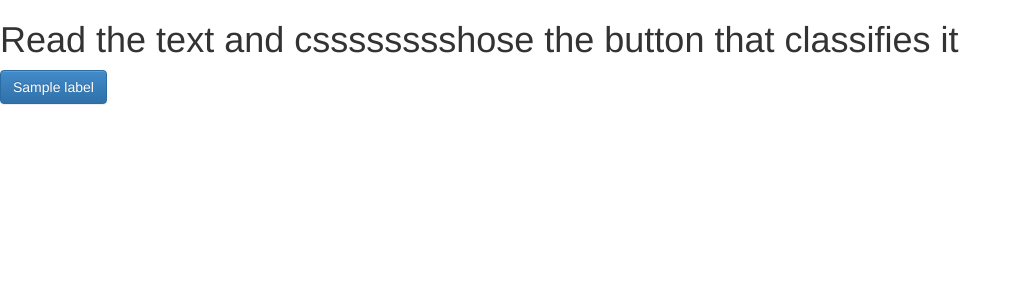
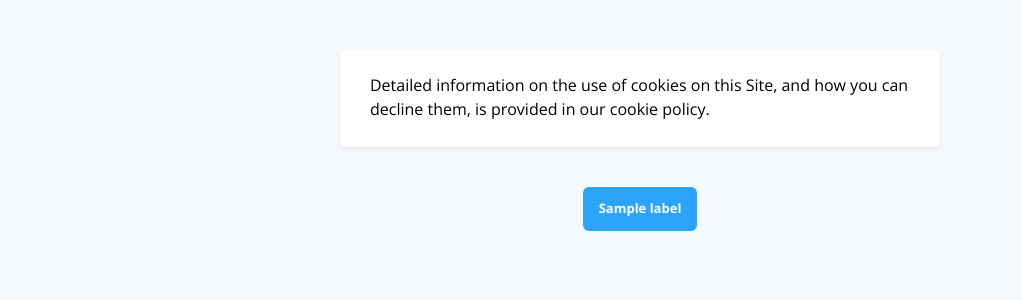
Before and after one commit to felixterpstra/classy, a Flask app: page /classy-text/1 in a window 1280 px wide. Shown: the top 300 px of the page, without its empty margins (0-1022 px from the left). Run offline with Flask 2, Linux system fonts and the light colour scheme; tables that the repository leaves empty hold one stand-in row (values such as "Sample post"); style sheets or scripts are compiled from the project's sources; parts of the project's set-up code (start-up, migrations or seed data) failed here and were passed over; some libraries are stand-ins or nearby versions.

Commit message:
Begin styling

```diff
--- a/migrations/versions/e249188620d6_.py
+++ b/migrations/versions/235b835f7833_.py
@@ -1,8 +1,8 @@
 """empty message
 
-Revision ID: e249188620d6
+Revision ID: 235b835f7833
 Revises:
-Create Date: 2018-01-26 15:15:37.129937
+Create Date: 2018-03-13 20:38:34.040851
 
 """
 from alembic import op
@@ -10,7 +10,7 @@ import sqlalchemy as sa
 
 
 # revision identifiers, used by Alembic.
-revision = 'e249188620d6'
+revision = '235b835f7833'
 down_revision = None
 branch_labels = None
 depends_on = None
--- /dev/null
+++ b/static/css/general.less
@@ -0,0 +1,87 @@
+html, body {
+  font-family: 'Open Sans', sans-serif;
+  background: #f6f9fc;
+}
+
+.home, .textView {
+}
+
+
+// Home
+
+.jobCardGrid {
+  padding: 50px;
+  display: grid;
+  grid-gap: 24px 22px;
+  grid-template-columns: repeat(auto-fill, minmax(250px, 1fr));
+  align-items: start;
+}
+
+.jobCard {
+  box-shadow: 0 2px 4px rgba(50, 50, 93, .1);
+  background: white;
+  border-radius: 4px;
+  text-decoration: none;
+  padding: 23px 30px 26px;
+  transition: all 150ms;
+
+  &:hover {
+    box-shadow: 0 4px 10px rgba(50, 50, 93, .18);
+    transform: translateY(-2px);
+
+    .jobCardTitle {
+      color: rgb(44,164,252);
+    }
+  }
+}
+
+.jobCardTitle {
+  font-size: 15px;
+  font-weight: 700;
+  color: #424770;
+  margin-bottom: 6px;
+  transition: all 150ms;
+}
+
+.jobCardSubtitle {
+  font-size: 13px;
+  color: #6b7c93;
+}
+
+
+// Text View
+
+.textView {
+  padding: 50px 5% 50px;
+  text-align: center;
+}
+
+.main {
+  width: 90%;
+  max-width: 600px;
+  display: inline-block;
+}
+
+.textContainer {
+  text-align: left;
+  box-shadow: 0 2px 4px rgba(50, 50, 93, .1);
+  background: white;
+  border-radius: 4px;
+  padding: 23px 30px 26px;
+  margin-bottom: 30px;
+}
+
+.classLabelContainer {
+}
+
+.classButton {
+  margin: 10px;
+  font-size: 13px;
+  border-radius: 6px;
+  padding: 12px 16px 14px;
+  background: rgb(44,164,252);
+  border: none;
+  color: white;
+  font-weight: 700;
+  font-family: 'Open Sans', sans-serif;
+}
--- a/static/css/main.less
+++ b/static/css/main.less
@@ -1,13 +1,2 @@
-@import "less/mixins.less";
-
-@pink: #be1a8d;
-
-.custom-highlight{
-    background: @pink;
-    color: #fff;
-    text-shadow: -1px 1px 1px darken(@pink, 15%);
-}
-
-/* Apply custom highlight */
-::-moz-selection{ .custom-highlight; }
-::selection { .custom-highlight; }
+@import "reset.less";
+@import "general.less";
--- /dev/null
+++ b/static/css/reset.less
@@ -0,0 +1,60 @@
+/**
+ * Global Reset of all HTML Elements
+ *
+ * Resetting all of our HTML Elements ensures a smoother
+ * visual transition between browsers. If you don't believe me,
+ * try temporarily commenting out this block of code, then go
+ * and look at Mozilla versus Safari, both good browsers with
+ * a good implementation of CSS. The thing is, all browser CSS
+ * defaults are different and at the end of the day if visual
+ * consistency is what we're shooting for, then we need to
+ * make sure we're resetting all spacing elements.
+ *
+ */
+html, body {
+  border: 0;
+  font-family: "Helvetica-Neue", "Helvetica", Arial, sans-serif;
+  line-height: 1.5;
+  margin: 0;
+  padding: 0;
+}
+
+div, span, object, iframe, img, table, caption, thead, tbody,
+tfoot, tr, tr, td, article, aside, canvas, details, figure, hgroup, menu,
+nav, footer, header, section, summary, mark, audio, video {
+  border: 0;
+  margin: 0;
+  padding: 0;
+}
+
+h1, h2, h3, h4, h5, h6, p, blockquote, pre, a, abbr, address, cit, code,
+del, dfn, em, ins, q, samp, small, strong, sub, sup, b, i, hr, dl, dt, dd,
+ol, ul, li, fieldset, legend, label {
+  border: 0;
+  font-size: 100%;
+  vertical-align: baseline;
+  margin: 0;
+  padding: 0;
+}
+
+article, aside, canvas, figure, figure img, figcaption, hgroup,
+footer, header, nav, section, audio, video {
+  display: block;
+}
+
+table {
+  border-collapse: separate;
+  border-spacing: 0;
+  caption, th, td {
+    text-align: left;
+    vertical-align: middle;
+  }
+}
+
+a img {
+  border: 0;
+}
+
+:focus {
+  outline: 0;
+}
--- a/templates/base.html
+++ b/templates/base.html
@@ -15,8 +15,7 @@
     <script src="http://html5shim.googlecode.com/svn/trunk/html5.js"></script>
   <![endif]-->
 
-  <link rel="stylesheet" href="/static/css/bootstrap.min.css">
-  <link rel="stylesheet" href="/static/css/bootstrap-theme.min.css">
+  <link href="https://fonts.googleapis.com/css?family=Open+Sans:400,400i,700,700i" rel="stylesheet">
   <link rel="stylesheet/less" href="/static/css/main.less">
   {% block css %}{% endblock %}
 
@@ -35,7 +34,7 @@
     {% include "header.html" %}
   </header>
 
-  <div id="main" role="main">
+  <div class="appContainer" id="main" role="main">
     {% block main %}{% endblock %}
   </div>
 
--- a/templates/classy-text.html
+++ b/templates/classy-text.html
@@ -4,10 +4,16 @@
 {% block js %}
 {% endblock %}
 
+{% block main %}
+  <div class="textView">
+    <div class="main">
+      <div class="textContainer">Detailed information on the use of cookies on this Site, and how you can decline them, is provided in our cookie policy.</div>
 
-{% block main %}
-  <h1>Read the text and csssssssshose the button that classifies it</h1>
-  {% for label in classy_labels %}
-    <button type="button" class="btn btn-primary">{{label.name}}</button>
-  {% endfor %}
+      <div class="classLabelContainer">
+        {% for label in classy_labels %}
+          <button type="button" class="classButton">{{label.name}}</button>
+        {% endfor %}
+      </div>
+    </div>
+  </div>
 {% endblock %}
```
Also changed, not shown: examples/sentence_classifier/training_data_generator.py (+5 -5 lines), templates/home.html (+10 -6 lines).
